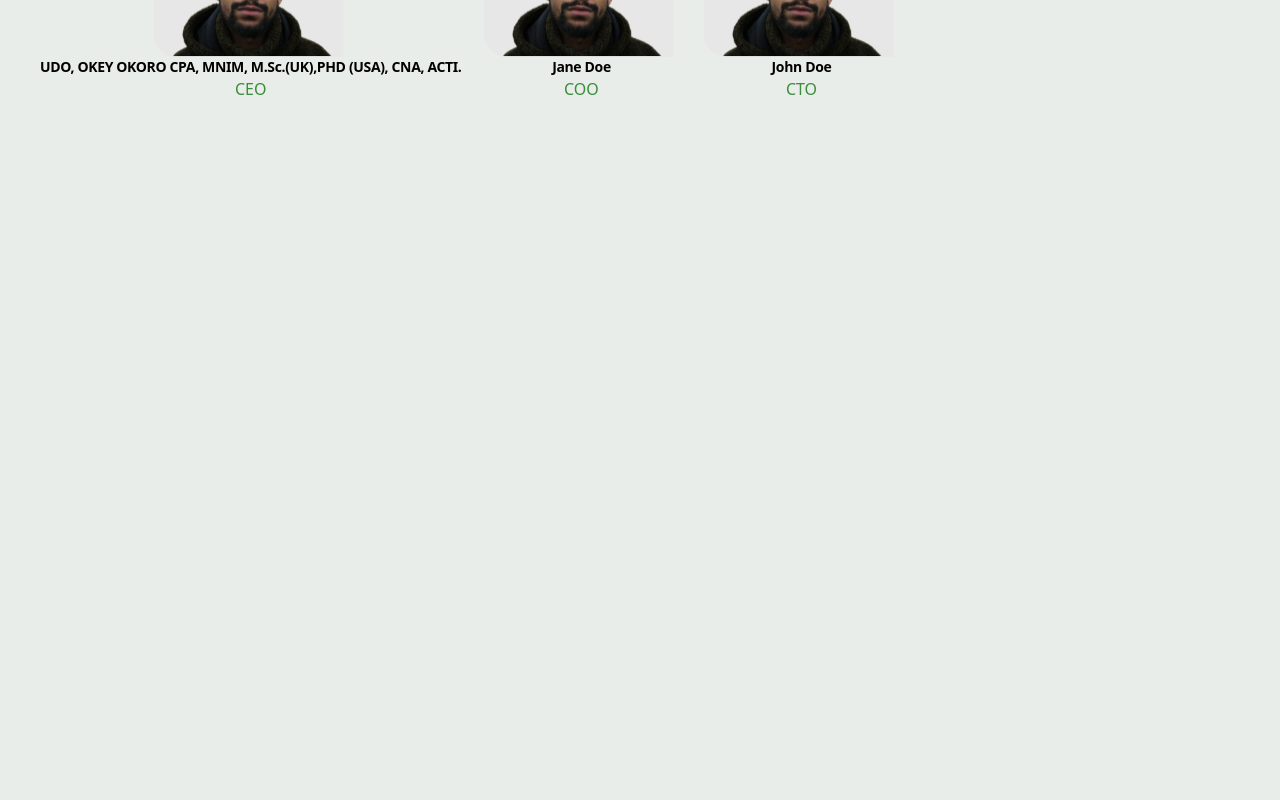
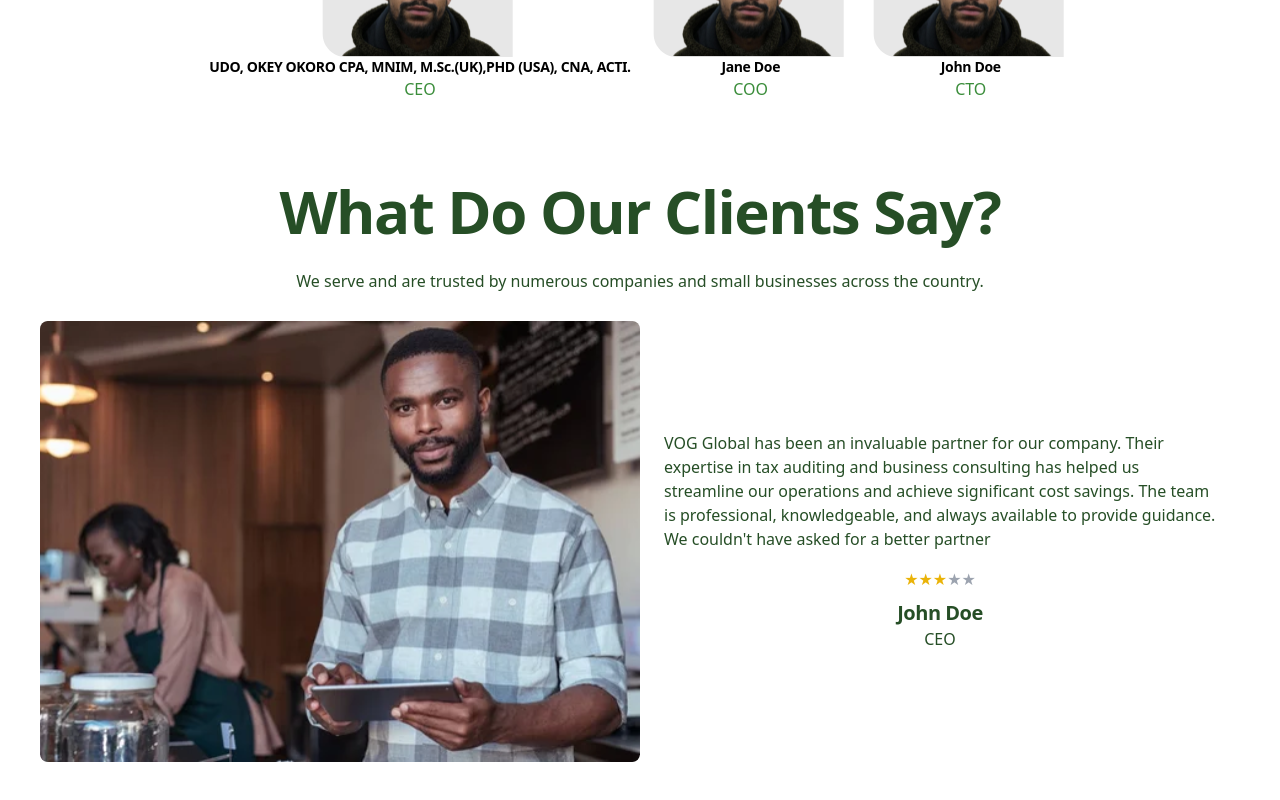
Before and after one commit to raji2004/vog-tech, a Next.js app: page / in a window 1280 px wide. Shown: the part 6375-7175 px from the top of the page. Before the commit the page ends 6516 px from the top, so only its background shows below. Built offline with nearby package versions, Linux system fonts and the light colour scheme.

Commit message:
chore: Update popover foreground color, flex gap, icon filename, and ServiceIntro component

```diff
--- a/src/app/(landing Home)/_components/coreteam.tsx
+++ b/src/app/(landing Home)/_components/coreteam.tsx
@@ -1,26 +1,47 @@
+"use client";
 import { P, H4, H1 } from "@/components/typography";
 import Image from "next/image";
 
-const Team = ({ img, title, pos }: { img: string, title: string, pos: string }) => {
+
+const Team = ({ img, title, pos }: { img: string; title: string; pos: string }) => {
   return (
     <div className="flex flex-col items-center text-center">
-            <Image src={img} alt={title} width={200} height={200} className=" rounded-tl-sm rounded-tr-sm" />
-            <H4 className=" text-sm md:text-sm " color="text-secondary-foreground">{title}</H4>
+      <Image
+        src={img}
+        alt={title}
+        width={200}
+        height={200}
+        className="rounded-tl-sm rounded-tr-sm"
+      />
+      <H4 className="text-sm md:text-sm" color="text-secondary-foreground">
+        {title}
+      </H4>
       <P color="text-popover">{pos}</P>
     </div>
-    )
-}
+  );
+};
+
 export const CoreTeam = () => {
+
+
   return (
-        <div className=" bg-primary-foreground space-y-5 p-10">
-            <H1 color="text-primary" className="text-center">Our Core Team</H1>
-            <div className=" md:flex md:gap-5">
-                <Team img="/img/home/coreteam.svg"
+    <div className="bg-white space-y-5 p-10">
+      <H1 color="text-primary" className="text-center">
+        Our Core Team
+      </H1>
+      <div className="flex flex-col items-center justify-center md:flex md:flex-row md:gap-5  ">
+        <Team
+          img="/img/home/coreteam.svg"
           title="UDO, OKEY OKORO CPA, MNIM, M.Sc.(UK),PHD (USA), CNA, ACTI."
-                    pos="CEO" />
+          pos="CEO"
+        />
         <Team img="/img/home/coreteam.svg" title="Jane Doe" pos="COO" />
         <Team img="/img/home/coreteam.svg" title="John Doe" pos="CTO" />
       </div>
+
+
     </div>
-    )
-}
+  );
+};
+
+// Assume ReviewCardMotion is already defined and exported as motion(ReviewCard)
--- a/src/app/(landing Home)/_components/data.ts
+++ b/src/app/(landing Home)/_components/data.ts
@@ -180,3 +180,26 @@ export const teamData = [
         of the Association of Chartered System Accountants (ACSA), USA.`
     }
 ]
+export const reviews = [
+    {
+        image: "/img/home/review.svg",
+        review: "VOG Global has been an invaluable partner for our company. Their expertise in tax auditing and business consulting has helped us streamline our operations and achieve significant cost savings. The team is professional, knowledgeable, and always available to provide guidance. We couldn't have asked for a better partner",
+        rating: 3,
+        name: "John Doe",
+        reviewertitle: "CEO",
+    },
+    {
+        image: "/img/home/review.svg",
+        review: "VOG Global has been an invaluable partner for our company. Their expertise in tax auditing and business consulting has helped us streamline our operations and achieve significant cost savings. The team is professional, knowledgeable, and always available to provide guidance. We couldn't have asked for a better partner",
+        rating: 5,
+        name: "Jane Doe",
+        reviewertitle: "COO",
+    },
+    {
+        image: "/img/home/review.svg",
+        review: "VOG Global has been an invaluable partner for our company. Their expertise in tax auditing and business consulting has helped us streamline our operations and achieve significant cost savings. The team is professional, knowledgeable, and always available to provide guidance. We couldn't have asked for a better partner",
+        rating: 4,
+        name: "Michael Smith",
+        reviewertitle: "CTO",
+    },
+];
--- /dev/null
+++ b/src/app/(landing Home)/_components/review.tsx
@@ -0,0 +1,89 @@
+"use client";
+import { P, H1 } from "@/components/typography";
+import { motion, useMotionValueEvent, useScroll, Variants } from "framer-motion";
+import { useRef, useState, useEffect } from "react";
+import { ReviewCardMotion } from "@/components/carousel";
+import { IconButton } from "@/components/button";
+import { ArrowLeft, ArrowRight } from "lucide-react";
+import { reviews } from "./data";
+import '@/app/(landing Home)/_components/scroll.css'
+
+export const Review = () => {
+    const ref = useRef<HTMLDivElement>(null);
+    const [activeIndex, setActiveIndex] = useState(0);
+    const { scrollXProgress } = useScroll({ container: ref });
+
+    useMotionValueEvent(scrollXProgress, "change", (latest) => {
+        const newIndex = Math.floor(latest * (reviews.length - 1));
+        if (newIndex !== activeIndex) {
+            setActiveIndex(newIndex);
+        }
+    });
+
+    const slideVariant: Variants = {
+        hidden: (direction: number) => ({
+            x: direction > 0 ? "100%" : "-100%",
+            opacity: 0,
+            zIndex: 1,
+            transition: { duration: 0.4 },
+        }),
+        visible: {
+            x: "0%",
+            opacity: 1,
+            zIndex: 2,
+            transition: { duration: 0.4 },
+        },
+        exit: (direction: number) => ({
+            x: direction < 0 ? "100%" : "-100%",
+            opacity: 0,
+            zIndex: 1,
+            transition: { duration: 0.4 },
+        }),
+    };
+
+
+
+    return (
+        <div className="bg-white space-y-7 p-10 text-center">
+            <div className=" flex flex-row md:block">
+
+                <H1 color="text-primary" className="text-center">
+                    What Do Our Clients Say?
+                </H1>
+
+            </div>
+                <P>We serve and are trusted by numerous companies and small businesses across the country.</P>
+
+            <div
+                ref={ref}
+                className="relative flex overflow-x-scroll snap-x snap-mandatory no-scrollbar pb-14"
+                style={{ minHeight: '300px', width: '100%' }}
+            >
+                {reviews.map((review, index) => {
+                    const isActive = activeIndex === index;
+                    const direction = index > activeIndex ? 1 : -1; // Determine exit direction
+
+                    return (
+                        <motion.div
+                            key={index}
+                            className={`flex-shrink-0  w-full snap-start ${isActive ? 'z-10' : 'z-0'}`} // Adjust z-index based on active
+                            initial={{ opacity: 0, x: direction > 0 ? '100%' : '-100%' }}
+                            animate={{ opacity: isActive ? 1 : 0, x: 0 }}
+                            exit={{ opacity: 0, x: direction > 0 ? '-100%' : '100%' }}
+                            transition={{ duration: 0.4 }}
+                        >
+                            <ReviewCardMotion
+                                image={review.image}
+                                review={review.review}
+                                rating={review.rating}
+                                name={review.name}
+                                reviewertitle={review.reviewertitle}
+                                className="w-full "
+                            />
+                        </motion.div>
+                    );
+                })}
+            </div>
+        </div>
+    );
+};
--- /dev/null
+++ b/src/app/(landing Home)/_components/scroll.css
@@ -0,0 +1,8 @@
+.scrollbar-hide {
+    overflow: -moz-scrollbars-none; /* Firefox */
+    scrollbar-width: none; /* Firefox */
+  }
+
+  .scrollbar-hide::-webkit-scrollbar {
+    display: none; /* Chrome, Safari, and Opera */
+  }
--- a/src/app/(landing Home)/page.tsx
+++ b/src/app/(landing Home)/page.tsx
@@ -6,6 +6,7 @@ import { OurApproach } from "./_components/ourapproach";
 import { WhyChooseUs } from "./_components/whychooseus";
 import { MeetTheTeam } from "./_components/meettheteam";
 import { CoreTeam } from "./_components/coreteam";
+import { Review } from "./_components/review";
 
 
 export default function Home() {
@@ -18,6 +19,7 @@ export default function Home() {
       <WhyChooseUs />
       <MeetTheTeam />
       <CoreTeam />
+      <Review />
 
 
     </main>
--- a/src/app/globals.css
+++ b/src/app/globals.css
@@ -58,6 +58,10 @@
     --chart-4: 280 65% 60%;
     --chart-5: 340 75% 55%;
   }
+  /* In your tailwind.css or a separate CSS file */
+
+
+
 
 }
 
--- a/src/components/carousel.tsx
+++ b/src/components/carousel.tsx
@@ -0,0 +1,57 @@
+'use client';
+import { cn } from "@/lib/utils";
+import { HTMLAttributes, forwardRef } from "react";
+import Image from "next/image";
+import { H3, H4, List, P } from "@/components/typography";
+import { motion } from "framer-motion";
+
+
+type reviewType = {
+    image: string;
+    review: string;
+    rating: number; // 1 to 5
+    name: string;
+    reviewertitle: string;
+};
+
+interface ReviewCardProps extends HTMLAttributes<HTMLDivElement>, reviewType { }
+const starArray = [1, 2, 3, 4, 5]
+export const ReviewCard = forwardRef<HTMLDivElement, ReviewCardProps>(
+    ({ image, review, rating, name, reviewertitle, className, ...props }, ref) => (
+        <div
+            className={cn(
+                "flex flex-col md:flex-row items-center w-full h-full rounded-md",
+                className
+            )}
+            {...props}
+            ref={ref}
+        >
+            <div className="w-full md:w-1/2 h-60 md:h-full relative">
+                <Image
+                    src={image}
+                    alt={image}
+                    width={200}
+                    height={200}
+                    className="w-full h-full object-cover object-center rounded-md"
+                />
+            </div>
+            <div className="w-full md:w-1/2 p-6 flex flex-col text-left m items-center justify-center text-secondary-foreground">
+                <P className="mb-4" >{review}</P>
+                <div className="flex items-center mb-2">
+                    {/* Render stars based on rating */}
+                    {starArray.map((_, i) => (
+                        <span key={i} className={i < rating ? "text-yellow-500" : "text-gray-400"}>
+                            ★
+                        </span>
+                    ))}
+                </div>
+                <H4 className="text-sm font-semibold">{name}</H4>
+                <P className="text-xs xs:text-sm md:text-base">{reviewertitle}</P>
+            </div>
+        </div>
+    )
+);
+
+ReviewCard.displayName = "ReviewCard";
+
+export const ReviewCardMotion = motion(ReviewCard);
```
Also changed, not shown: public/img/home/review.svg (added). Lines whose indentation alone changed are shown as unchanged.
